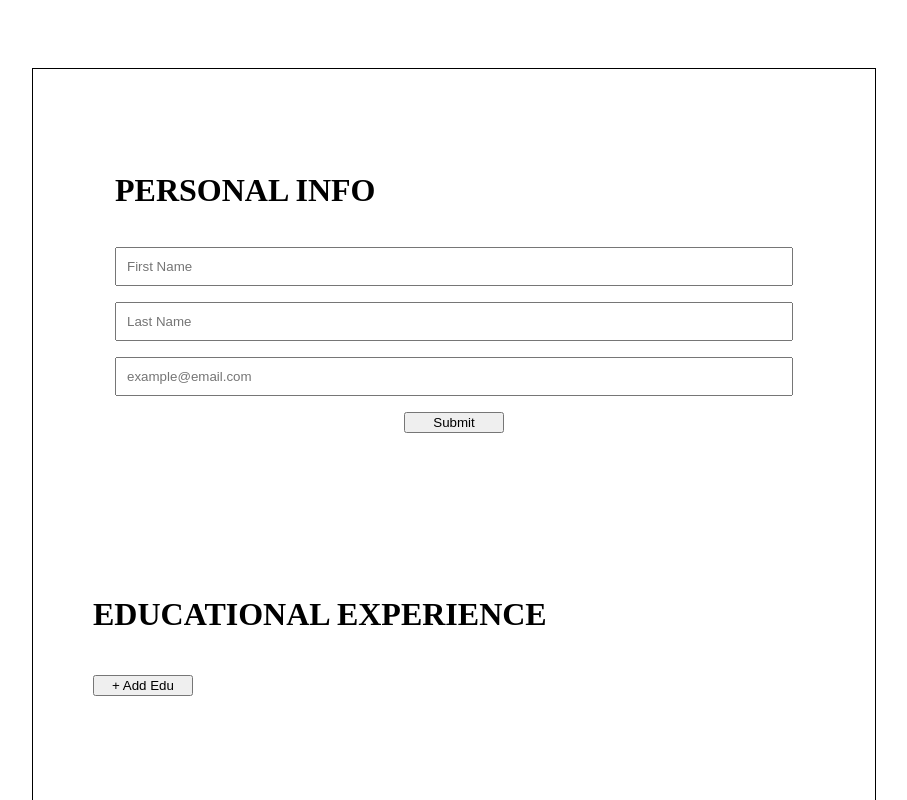
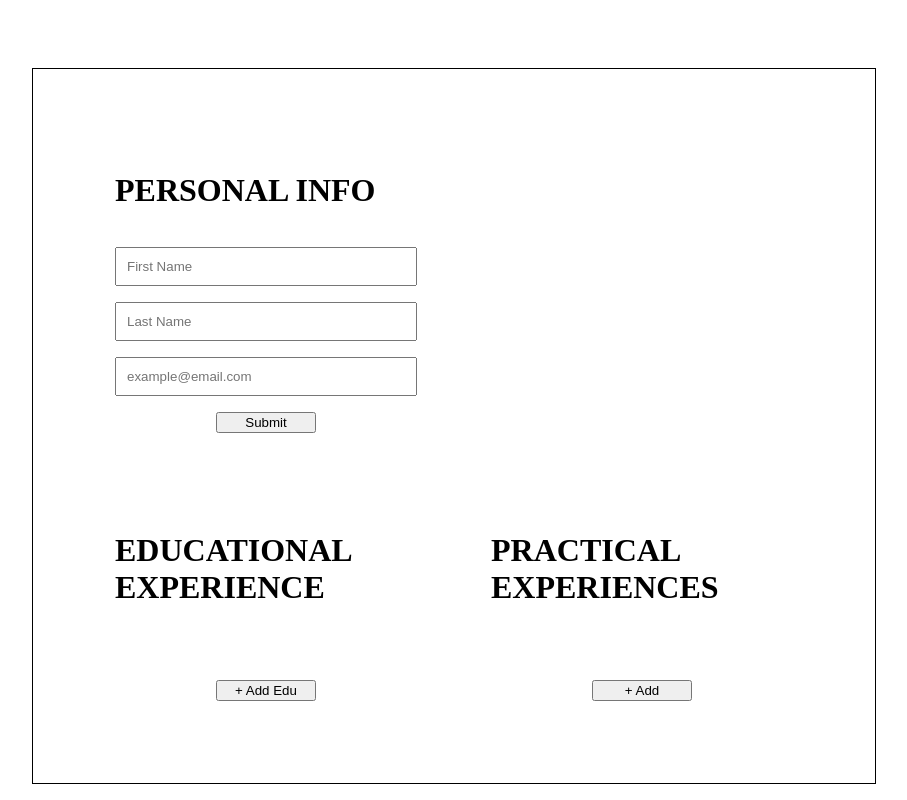
Before and after one commit to jesesse/cv-app, a React (Create React App) app: page / in a window 1280 px wide. Shown: the top 800 px of the page, without its empty margins (186-1093 px from the left). Built offline with nearby package versions, Linux system fonts and the light colour scheme.

Commit message:
Apply some ugly styling

```diff
--- a/src/components/personal-info/PersonalInfo.js
+++ b/src/components/personal-info/PersonalInfo.js
@@ -78,7 +78,8 @@ class PersonalInfo extends React.Component {
         let personalInfoView;
         if (this.state.personalInfo.editMode) {
             personalInfoView = (
-                <PersonalInfoForm personalInfo={this.state.personalInfo}
+                <PersonalInfoForm
+                    personalInfo={this.state.personalInfo}
                     onSubmit={this.submitChange}
                     onChange={this.onChange}>
                 </PersonalInfoForm>
--- a/src/styles/app.css
+++ b/src/styles/app.css
@@ -2,8 +2,9 @@
     margin: 50px 200px;
     padding: 50px;
     display: grid;
-    gap: 100px;
-
+    gap: 10px;
+    grid-template-columns: 1fr 1fr;
+    grid-template-rows: 350px 1fr;
     border: 1px solid black;
 
 }
--- a/src/styles/educationExp.css
+++ b/src/styles/educationExp.css
@@ -1,16 +1,26 @@
-.education-exp{
+.ecudational-exp-container{
     display: flex;
     flex-flow: column;
     gap: 1rem;
     padding: 2rem;
+
+    grid-row: 2 / 3;
+    grid-column: 1 / 2;
+}
+
+.education-exp-form {
     border: 1px solid black;
-
+    padding: 50px;
 }
 
 .ed-exps-display{
     display: flex;
     flex-flow: column;
     gap: 1rem;
+}
+
+.education-exp{
+    border: 1px solid black;
 }
 
 
--- a/src/styles/practicalExp.css
+++ b/src/styles/practicalExp.css
@@ -1,20 +1,33 @@
-.practical-exp{
+.practical-exp-container {
     display: flex;
     flex-flow: column;
     gap: 1rem;
     padding: 2rem;
-    border: 1px solid black;
+    grid-column: 2 / 3;
+    grid-row: 2 / 3;
 }
 
-input{
+.practical-exps-display {
+    display: flex;
+        flex-flow: column;
+        gap: 1rem;
+}
+
+.practical-exp {
+    border: 1px solid black;
+    padding: 20px
+}
+
+input {
     padding: 10px;
 }
 
-#job-start-date, #job-end-date{
+#job-start-date,
+#job-end-date {
     margin-left: 1rem;
 }
 
-button{
+button {
     align-self: center;
     width: 100px;
 }
```
Also changed, not shown: src/components/education/EducationExp.js (+11 -3 lines), src/components/practical-exp/PracticalExp.js (+13 -6 lines), src/styles/personalInfo.css (+7 -6 lines).
